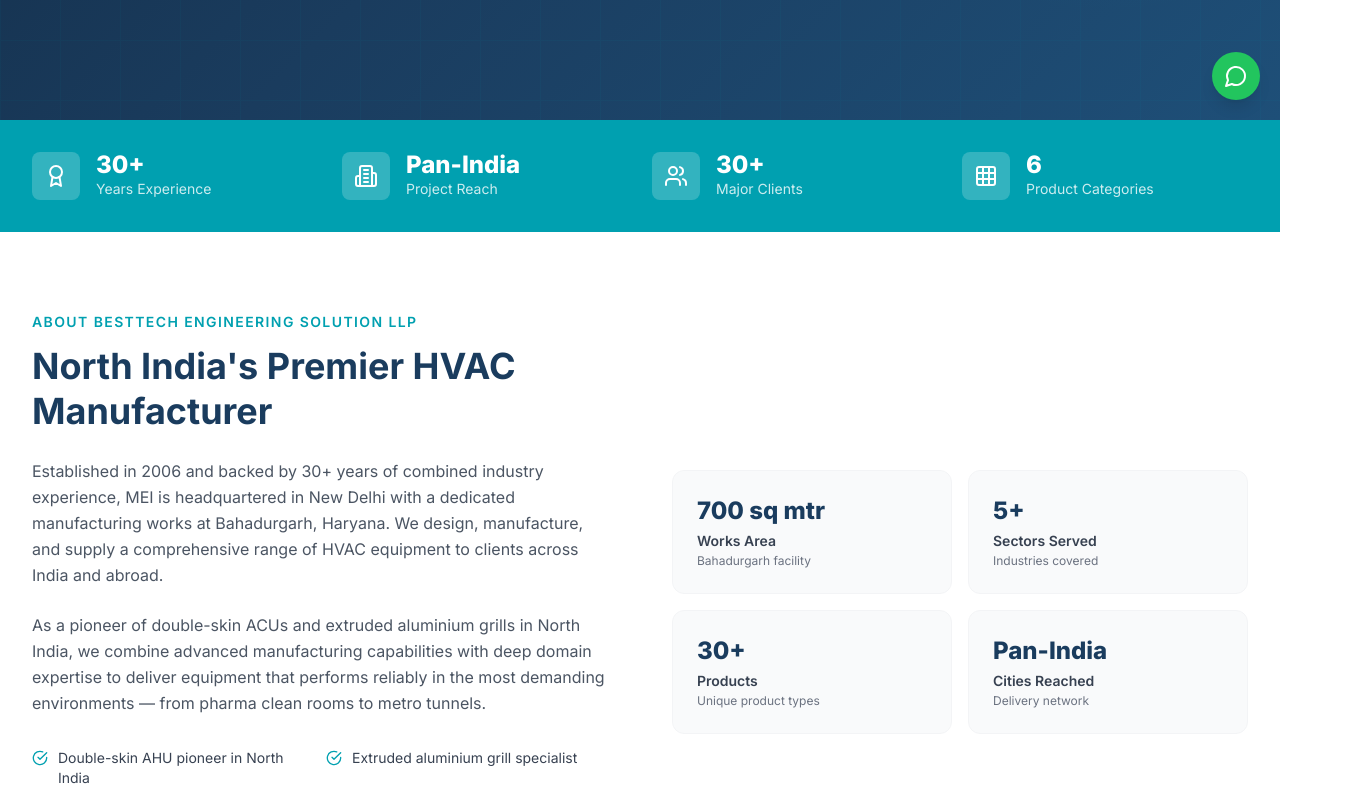
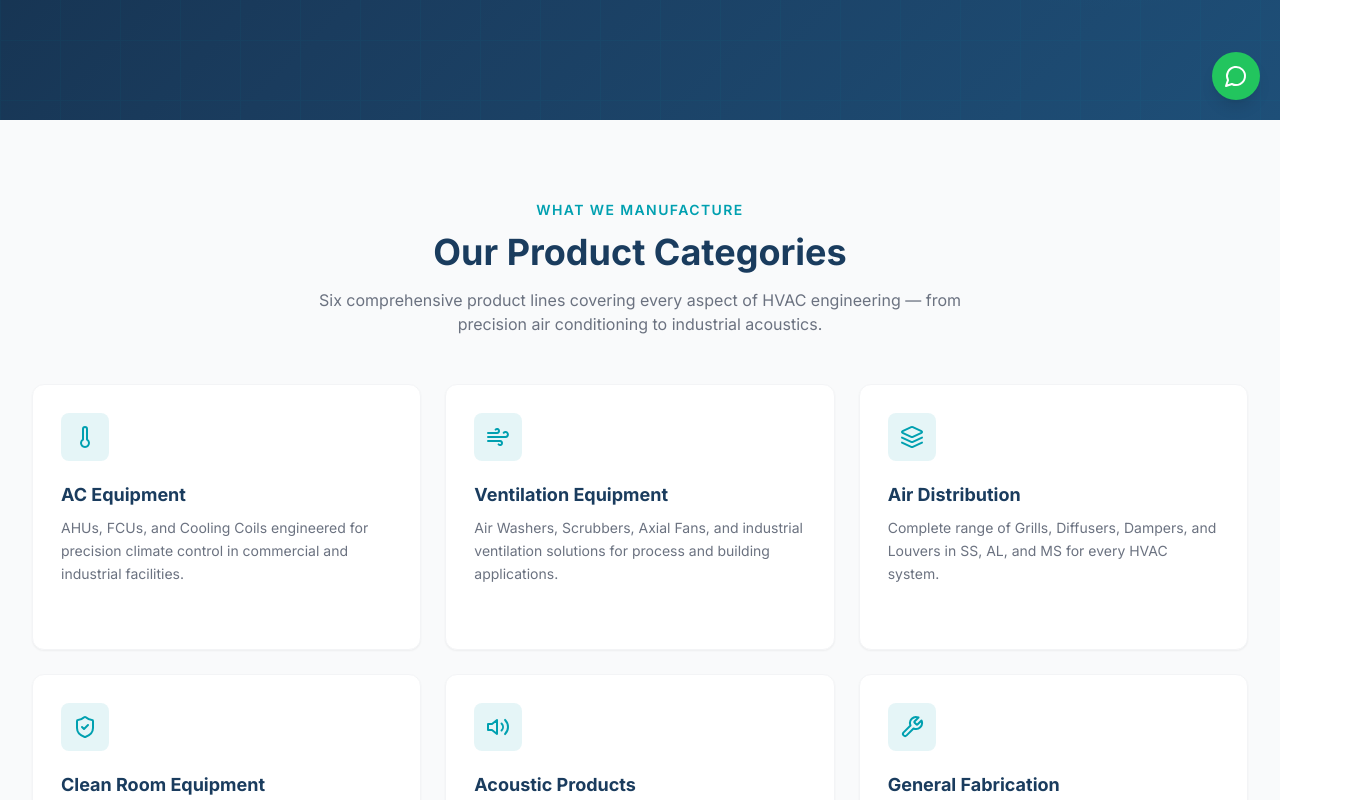
Before and after one commit to inspheremayank/abc_best, a React (Vite) app: page / in a window 1280 px wide. Shown: the part 680-1480 px from the top of the page, 1348 px wide, since content can reach past the window. Built offline with nearby package versions, Linux system fonts and the light colour scheme.

Commit message:
homepage changes

```diff
--- a/src/pages/Home.tsx
+++ b/src/pages/Home.tsx
@@ -135,7 +135,7 @@ export default function Home({ onNavigate }: HomeProps) {
       </section>
 
       {/* Stats Bar */}
-      <section className="bg-teal-brand">
+      {/* <section className="bg-teal-brand">
         <div className="max-w-7xl mx-auto px-4 sm:px-6 lg:px-8 py-8">
           <div className="grid grid-cols-2 lg:grid-cols-4 gap-6">
             {STATS.map(({ value, label, icon: Icon }, idx) => (
@@ -151,10 +151,10 @@ export default function Home({ onNavigate }: HomeProps) {
             ))}
           </div>
         </div>
-      </section>
+      </section> */}
 
       {/* About Brief */}
-      <section className="bg-white py-20">
+      {/* <section className="bg-white py-20">
         <div className="max-w-7xl mx-auto px-4 sm:px-6 lg:px-8">
           <div className="grid lg:grid-cols-2 gap-16 items-center">
             <div data-aos="fade-right">
@@ -186,7 +186,7 @@ export default function Home({ onNavigate }: HomeProps) {
               </div>
             </div>
 
-            {/* Visual card */}
+
             <div data-aos="fade-left" className="grid grid-cols-2 gap-4">
               {[
                 { label: 'Works Area', value: '700 sq mtr', sub: 'Bahadurgarh facility' },
@@ -206,7 +206,7 @@ export default function Home({ onNavigate }: HomeProps) {
             </div>
           </div>
         </div>
-      </section>
+      </section> */}
 
       {/* Product Categories */}
       <section className="bg-gray-50 py-20">
@@ -260,7 +260,7 @@ export default function Home({ onNavigate }: HomeProps) {
       </section>
 
       {/* Clients */}
-      <section className="bg-white py-20">
+      {/* <section className="bg-white py-20">
         <div className="max-w-7xl mx-auto px-4 sm:px-6 lg:px-8">
           <div data-aos="fade-up" className="text-center mb-12">
             <p className="text-teal-brand font-semibold text-sm uppercase tracking-widest mb-3">
@@ -298,7 +298,7 @@ export default function Home({ onNavigate }: HomeProps) {
             </button>
           </div>
         </div>
-      </section>
+      </section> */}
 
       {/* CTA Banner */}
       <section
```
